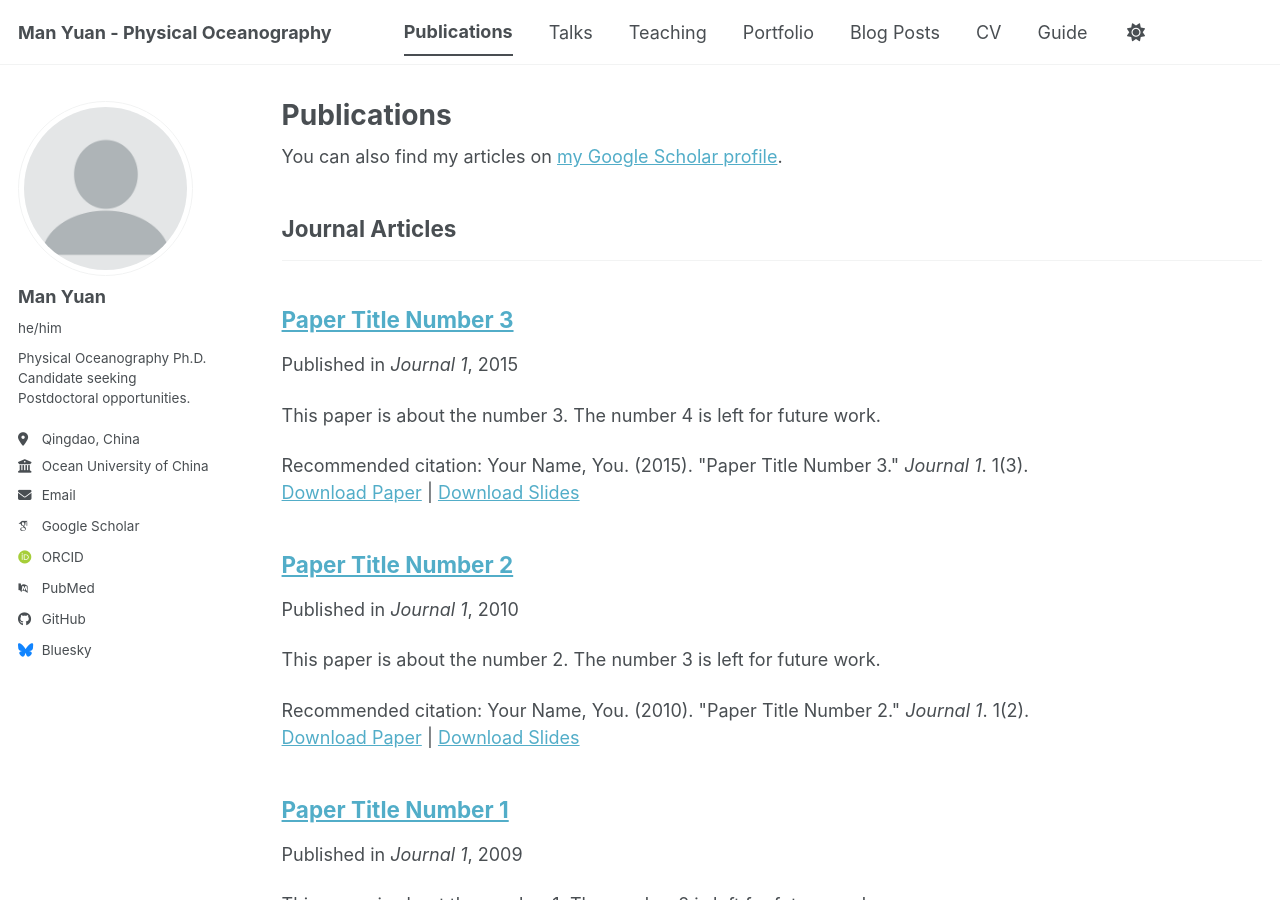
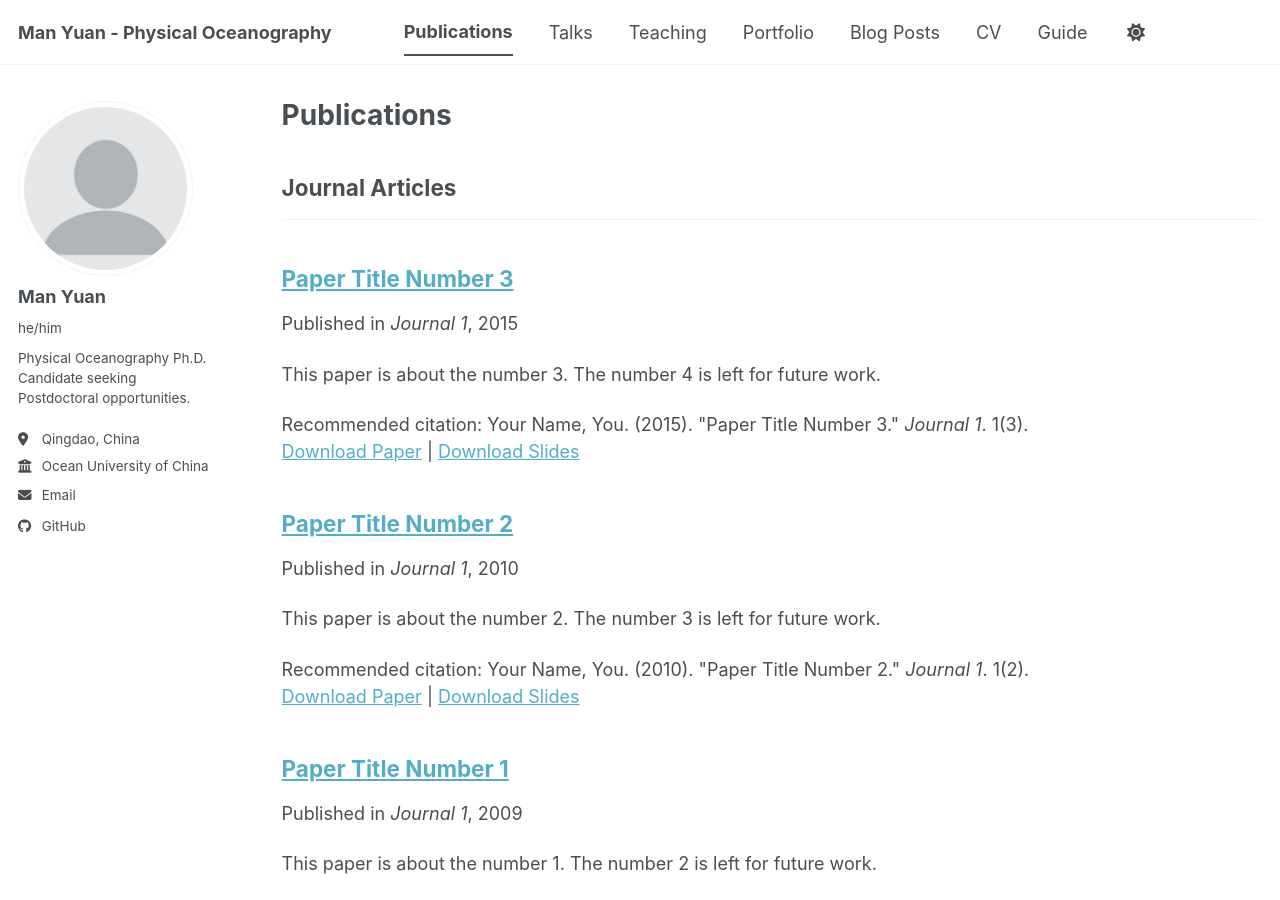
Before and after one commit to Paradym97/Paradym97.github.io, a Jekyll site: the page built from _pages/publications.html, in a window 1280 px wide and 900 px high. Built offline with Jekyll 4.4.1, drawn with Linux system fonts in a browser that asks for light colours; some web fonts are replaced; a script bundle is joined from its source files by our own code; library files that are not in the unit come from our copies; part of the change alters nothing that is shown.

Commit message:
rewrite config

```diff
--- a/_config.yml
+++ b/_config.yml
@@ -34,13 +34,13 @@ author:
   # Academic websites
   academia         : # URL
   arxiv            : # URL - Update with the correct link to your profile
-  googlescholar    : "https://scholar.google.com/citations?user=PS_CX0AAAAAJ"
+  googlescholar    : # URL
   inspire-hep      : # URL
   impactstory      : # URL
-  orcid            : "https://orcid.org/yourorcidurl"
+  orcid            : # URL
   semantic         : # URL
   ssrn             : # URL
-  pubmed           : "https://www.ncbi.nlm.nih.gov/pubmed/?term=john+snow"
+  pubmed           : # URL
   researchgate     : # URL
   scopus           : # URL
   zotero           : # URL
@@ -50,13 +50,13 @@ author:
   bitbucket        : # Username - Update with your username on the site
   codepen          : # Username
   dribbble         : # Username
-  github           : "academicpages"
+  github           : "Paradym97"
   kaggle           : # Username
   stackoverflow    : # User number or user number and name (i.e., use "1" or "1/jeff-atwood")
 
   # Social media
   artstation       : # Username
-  bluesky          : "bsky.app" # Replace this with you Bluesky username
+  bluesky          : # Username
   facebook         : # Username
   flickr           : # Username
   foursquare       : # Username
```
